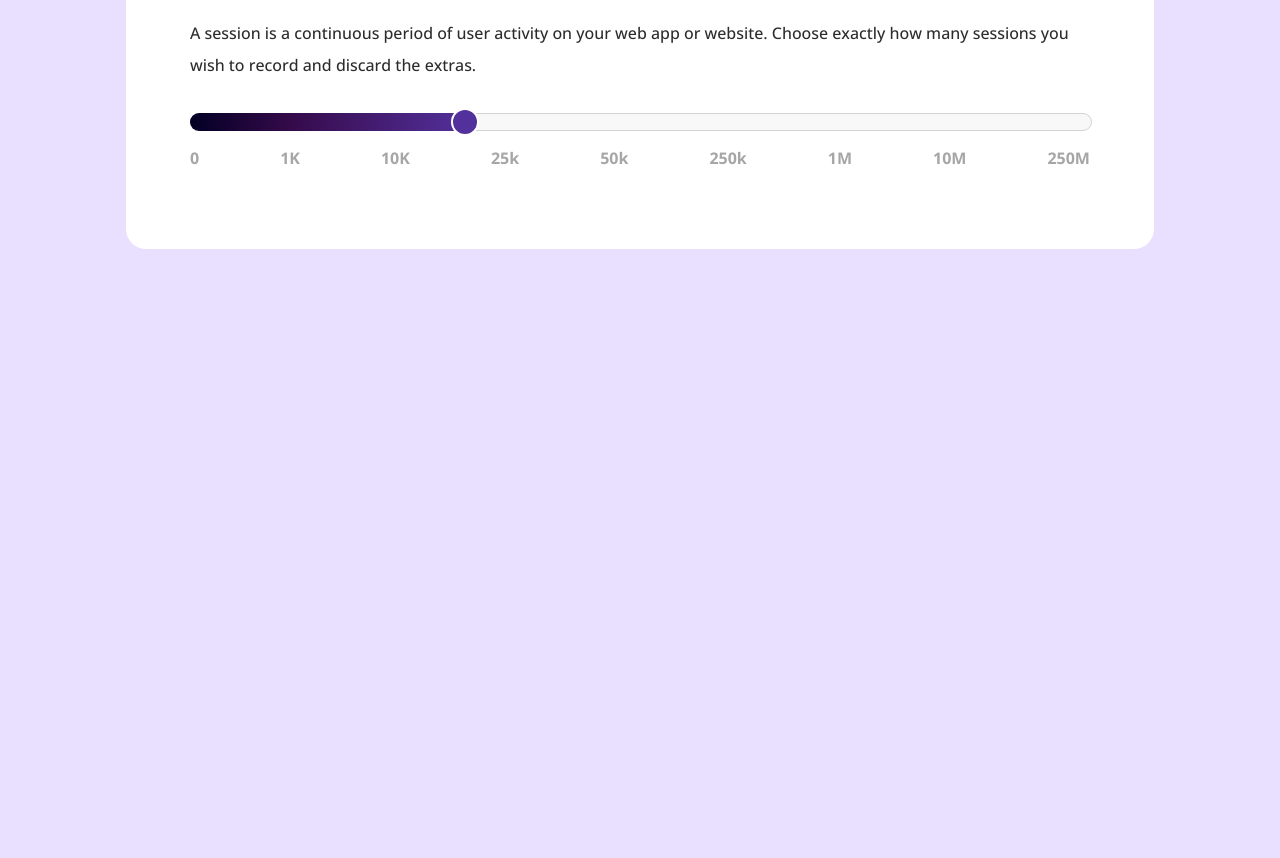
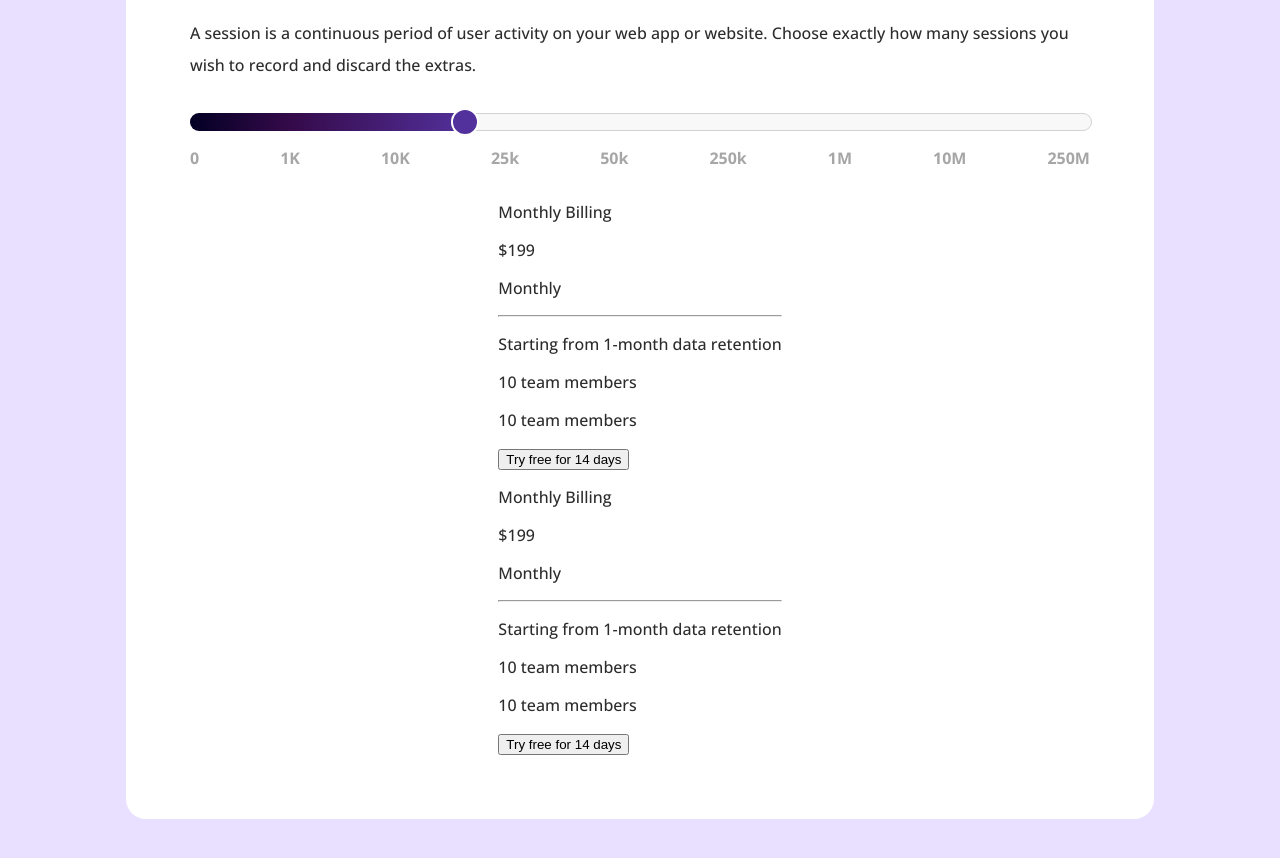
Before and after one commit to jordansbenjamin/Cost-Estimator_Project, a plain HTML site: page index.html in a window 1280 px wide. Shown: the part 500-1358 px from the top of the page. Before the commit the page ends 800 px from the top, so only its background shows below. Drawn offline with nearby package versions, Linux system fonts and the light colour scheme.

Commit message:
Added markup for cards section

```diff
--- a/index.html
+++ b/index.html
@@ -55,6 +55,32 @@
                     </ul>
                 </div>
             </div>
+            <div class="card-wrapper">
+                <div class="card">
+                    <div class="top-section">
+                        <p>Monthly Billing</p>
+                        <p class="price">$199</p>
+                        <p>Monthly</p>
+                    </div>
+                    <hr>
+                    <p>Starting from 1-month data retention</p>
+                    <p>10 team members</p>
+                    <p>10 team members</p>
+                    <button>Try free for 14 days</button>
+                </div>
+                <div class="card">
+                    <div class="top-section">
+                        <p>Monthly Billing</p>
+                        <p class="price">$199</p>
+                        <p>Monthly</p>
+                    </div>
+                    <hr>
+                    <p>Starting from 1-month data retention</p>
+                    <p>10 team members</p>
+                    <p>10 team members</p>
+                    <button>Try free for 14 days</button>
+                </div>
+            </div>
 		</div>
 	</body>
 </html>
```
